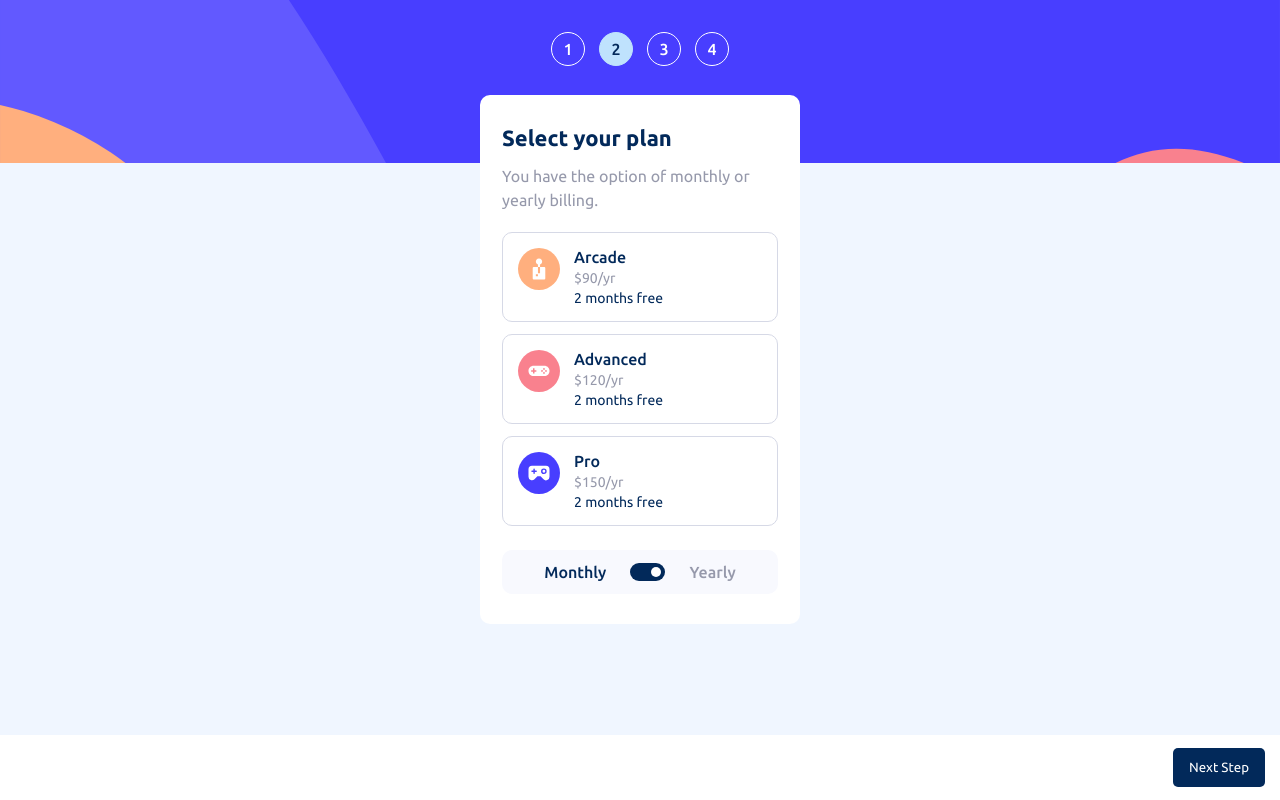
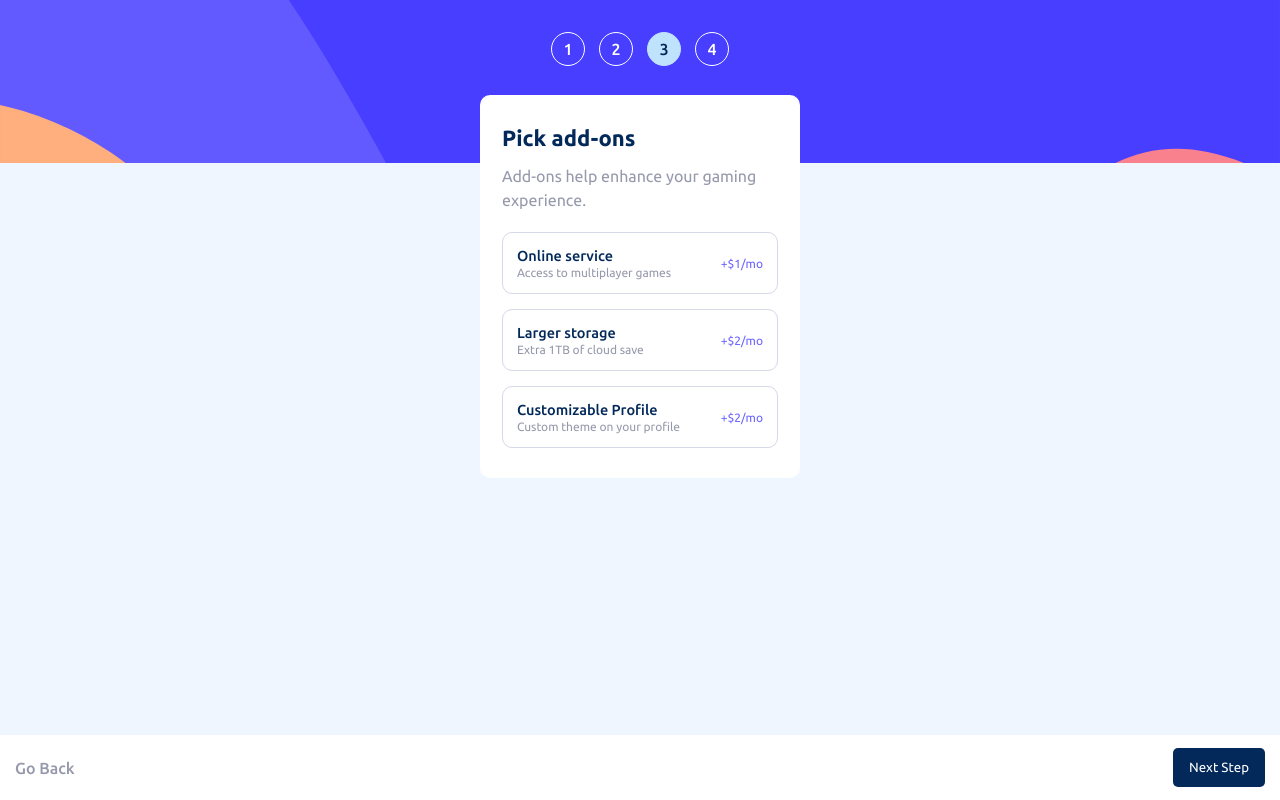
Before and after one commit to Mrcsbda/Multi-step-form, a React (Vite) app: page / in a window 1280 px wide. Built offline with nearby package versions, Linux system fonts and the light colour scheme.

Commit message:
:lipstick: Pick add-ons layout

```diff
--- a/package.json
+++ b/package.json
@@ -10,7 +10,12 @@
     "preview": "vite preview"
   },
   "dependencies": {
+    "@chakra-ui/react": "^2.8.2",
+    "@emotion/react": "^11.11.3",
+    "@emotion/styled": "^11.11.0",
+    "@mui/material": "^5.15.3",
     "@reduxjs/toolkit": "^2.0.1",
+    "framer-motion": "^10.17.12",
     "react": "^18.2.0",
     "react-dom": "^18.2.0",
     "react-redux": "^9.0.4",
--- a/src/assets/styles/variables.scss
+++ b/src/assets/styles/variables.scss
@@ -9,6 +9,7 @@ $magnolia: hsl(217, 100%, 97%);
 $alabaster: hsl(231, 100%, 99%);
 $white: hsl(0, 0%, 100%);
 $ghost-white: hsl(230, 75%, 98.43%);
+$ultra-violet: hsl(244.93, 33.03%, 56.67%);
 $weight-400: 400;
 $weight-500: 500;
 $weight-700: 700;
--- /dev/null
+++ b/src/components/pickAddOns/PickAddOns.jsx
@@ -0,0 +1,48 @@
+import React from 'react'
+import { useSelector } from 'react-redux'
+import "./pickAddOns.scss"
+
+const PickAddOns = () => {
+    const { MONTHLY } = useSelector(state => state.plan)
+    const options = [
+        {
+            title: "Online service",
+            subtitle: "Access to multiplayer games",
+            monthlyPrice: "+$1/mo",
+            yearlyPrice: "+$10/yr"
+        },
+        {
+            title: "Larger storage",
+            subtitle: "Extra 1TB of cloud save",
+            monthlyPrice: "+$2/mo",
+            yearlyPrice: "+$20/yr"
+        },
+        {
+            title: "Customizable Profile",
+            subtitle: "Custom theme on your profile",
+            monthlyPrice: "+$2/mo",
+            yearlyPrice: "+$20/yr"
+        }
+    ]
+    const purple = "#473DFF"
+    return (
+        <div className='pick-add-ons'>
+            {
+                options.map((option, index) => (
+                    <div key={index} className='pick-add-ons__option-container'>
+                        <div className='pick-add-ons__option'>
+
+                            <div className='pick-add-ons__option-info'>
+                                <p className='pick-add-ons__option-title'>{option.title}</p>
+                                <p className='pick-add-ons__option-subtitle'>{option.subtitle}</p>
+                            </div>
+                        </div>
+                        <p className='pick-add-ons__option-price'>{MONTHLY ? option.monthlyPrice : option.yearlyPrice}</p>
+                    </div>
+                ))
+            }
+        </div>
+    )
+}
+
+export default PickAddOns
--- /dev/null
+++ b/src/components/pickAddOns/pickAddOns.scss
@@ -0,0 +1,46 @@
+@import "../../assets/styles/variables.scss";
+
+.pick-add-ons {
+    display: flex;
+    flex-direction: column;
+    justify-content: center;
+    gap: 15px;
+    width: 100%;
+
+    &__option-container {
+        display: flex;
+        align-items: center;
+        justify-content: space-between;
+        padding: 14px;
+        border: 1px solid $light-gray;
+        border-radius: 10px;
+    }
+
+    &__option {
+        display: flex;
+        align-items: center;
+        gap: 13px;
+    }
+
+    &__option-input[type=checkbox] {
+        background-color: red;
+    }
+
+    &__option-title {
+        font-size: 14.5px;
+        font-weight: $weight-500;
+        color: $marine-blue;
+        margin-bottom: 2px;
+    }
+
+    &__option-subtitle {
+        color: $cool-gray;
+        font-size: 12px;
+    }
+
+    &__option-price {
+        font-size: 12px;
+        color: $purplish-blue;
+        opacity: 0.8;
+    }
+}
--- a/src/page/App.jsx
+++ b/src/page/App.jsx
@@ -2,9 +2,10 @@ import React, { useState } from 'react'
 import "./app.scss"
 import PersonalInfo from '../components/personalInfo/PersonalInfo'
 import SelectYourPlan from '../components/selectYourPlan/SelectYourPlan'
+import PickAddOns from '../components/pickAddOns/PickAddOns'
 
 const App = () => {
-  const [stepActive, setStepActive] = useState(2)
+  const [stepActive, setStepActive] = useState(3)
   const steps = [
     {
       number: 1,
@@ -71,8 +72,14 @@ const App = () => {
             {
               stepActive === 2 && <SelectYourPlan />
             }
+            {
+              stepActive === 3 && <PickAddOns />
+            }
           </div>
           <div className='app__form-btn-container'>
+            {
+              stepActive > 1 && <p className='app__form-go-back-text' onClick={() => setStepActive(stepActive - 1)}>Go Back</p>
+            }
             <button className='app__form-btn'>Next Step</button>
           </div>
         </section>
--- a/src/page/app.scss
+++ b/src/page/app.scss
@@ -47,7 +47,8 @@
     }
 
     &__form-container {
-        height: calc(100vh - 163px);
+        min-height: calc(100vh - 163px);
+        max-height: 100%;
         display: flex;
         flex-direction: column;
         justify-content: space-between;
@@ -81,9 +82,10 @@
         width: 100%;
         background-color: white;
         display: flex;
-        justify-content: flex-end;
+        justify-content: space-between;
         align-items: center;
         padding: 15px;
+        position: relative;
     }
 
     &__form-btn {
@@ -92,5 +94,13 @@
         border: none;
         border-radius: 5px;
         padding: 12px 16px;
+        position: absolute;
+        right: 15px;
+    }
+
+    &__form-go-back-text {
+        color: $cool-gray;
+        font-weight: $weight-500;
+
     }
 }
--- a/src/store/slides/plan.js
+++ b/src/store/slides/plan.js
@@ -1,7 +1,7 @@
 import { createSlice } from '@reduxjs/toolkit'
 
 const initialState = {
-    MONTHLY: false
+    MONTHLY: true
 }
 
 export const plan = createSlice({
```
Also changed, not shown: src/main.jsx (+4 -3 lines), 1 other file (tests, documents, lock files or other folders).
